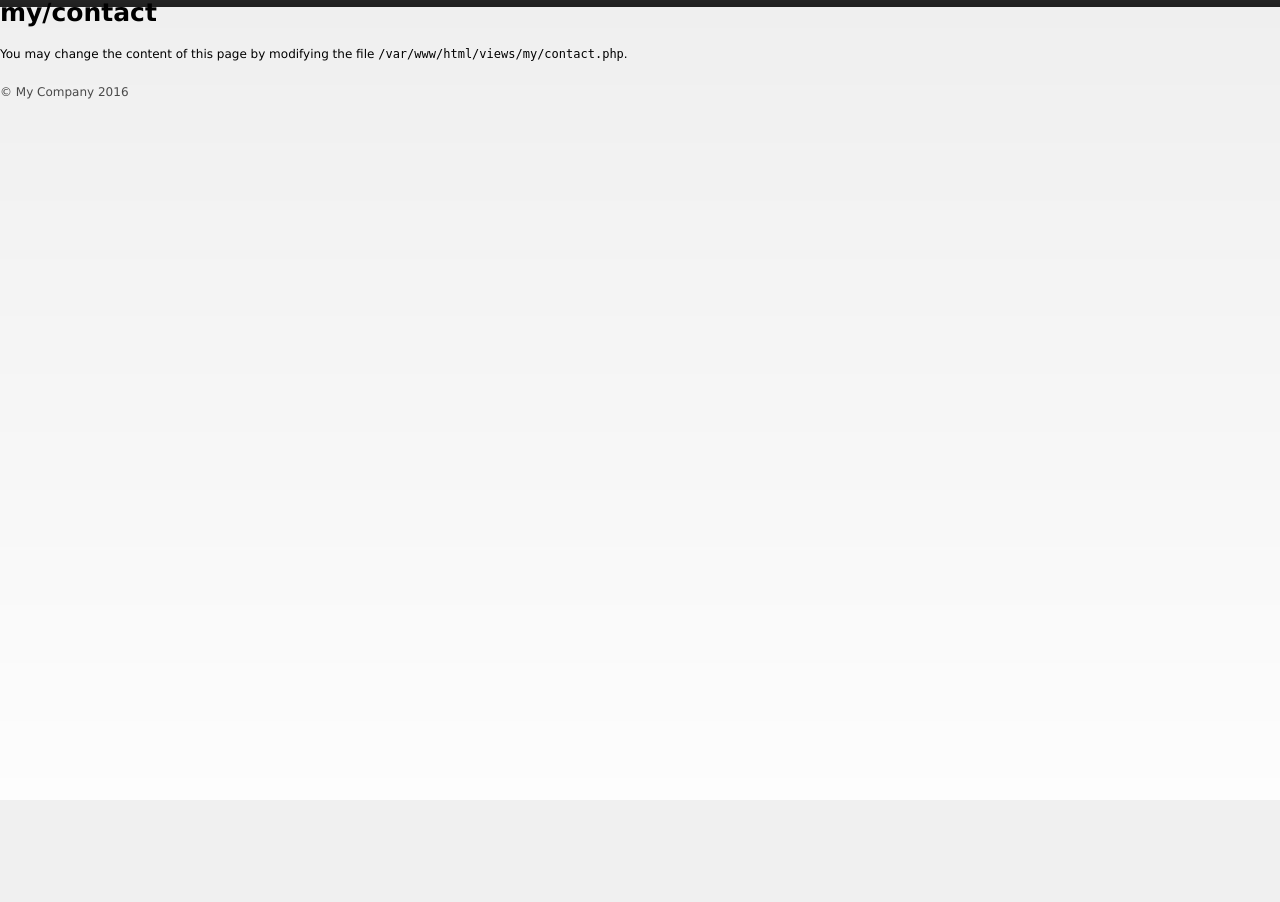
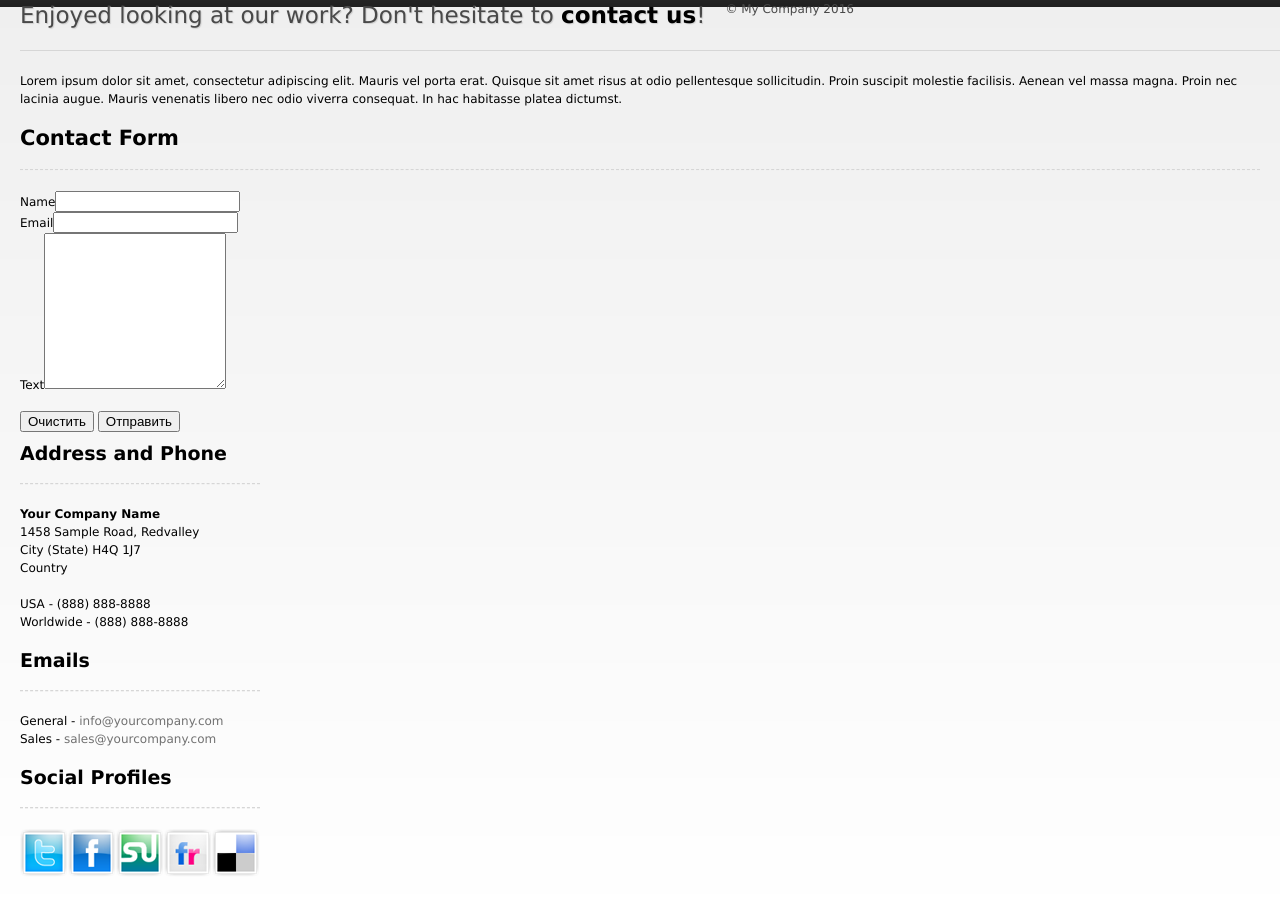
Before and after one commit to camward/Yii2-Blog, a Yii app: template views/my/contact.php in a window 1280 px wide. Before the commit the page ends 800 px from the top, so only its background shows below. Run offline with PHP 8.4 and a stand-in for Yii, Linux system fonts and the light colour scheme; the template is opened without the code that fills it, so the values that code supplies are empty; form fields are guessed from the names that the template uses; some libraries are stand-ins or nearby versions.

Commit message:
форма обратной связи

```diff
--- a/views/my/contact.php
+++ b/views/my/contact.php
@@ -1,9 +1,76 @@
-<?php
-/* @var $this yii\web\View */
+<?
+use yii\widgets\ActiveForm;
+use yii\helpers\Html;
 ?>
-<h1>my/contact</h1>
 
-<p>
-    You may change the content of this page by modifying
-    the file <code><?= __FILE__; ?></code>.
-</p>
+<!-- Caption Line -->
+<h2 class="grid_12 caption clearfix">Enjoyed looking at our work? Don't hesitate to <span>contact us</span>!</h2>
+<div class="hr grid_12 clearfix">&nbsp;</div>
+
+<!-- Column 1 / Content -->
+<div class="grid_8">
+    <p>Lorem ipsum dolor sit amet, consectetur adipiscing elit. Mauris vel porta erat. Quisque sit amet risus at odio pellentesque sollicitudin. Proin suscipit molestie facilisis. Aenean vel massa magna. Proin nec lacinia augue. Mauris venenatis libero nec odio viverra consequat. In hac habitasse platea dictumst.</p>
+    <!-- Contact Form -->
+    <h3>Contact Form</h3>
+    <div class="hr dotted clearfix">&nbsp;</div>
+
+    <?if(Yii::$app->session->hasFlash('success')):?>
+        <div class="alert alert-success alert-dismissable">
+            <?=Yii::$app->session->getFlash('success')?>
+        </div>
+    <?endif;?>
+    <?if(Yii::$app->session->hasFlash('error')):?>
+        <div class="alert alert-danger alert-dismissable">
+            <?=Yii::$app->session->getFlash('error')?>
+        </div>
+    <?endif;?>
+
+    <?$form = ActiveForm::begin();?>
+    <fieldset>
+        <?=$form->field($model, 'name')?>
+        <?=$form->field($model, 'email')?>
+        <?=$form->field($model, 'text')->textarea(['rows' => 10])?>
+    </fieldset>
+    <div class="link-form">
+        <?=Html::resetButton('Очистить', ['class' => 'btn btn-default btn-sm'])?>
+        <?=Html::submitButton('Отправить', ['class' => 'btn btn-primary btn-sm'])?>
+    </div>
+    <div class="clear"></div>
+    <?ActiveForm::end();?>
+    <br />
+</div>
+
+<!-- Column 2 / Sidebar -->
+<div class="grid_4 contact">
+    <!-- Adress and Phone Details -->
+    <h4 style="margin-top: 0px!important;">Address and Phone</h4>
+    <div class="hr dotted clearfix">&nbsp;</div>
+    <ul>
+        <li>
+            <strong>Your Company Name</strong><br />
+            1458 Sample Road, Redvalley<br />
+            City (State) H4Q 1J7<br />
+            Country<br /><br />
+        </li>
+        <li>USA - (888) 888-8888</li>
+        <li>Worldwide - (888) 888-8888</li>
+    </ul>
+    <!-- Email Addresses -->
+    <h4>Emails</h4>
+    <div class="hr dotted clearfix">&nbsp;</div>
+    <ul>
+        <li>General - <a href="mailto:info@yourcompany.com">info@yourcompany.com</a></li>
+        <li>Sales - <a href="mailto:sales@yourcompany.com">sales@yourcompany.com</a></li>
+    </ul>
+    <!-- Social Profile Links -->
+    <h4>Social Profiles</h4>
+    <div class="hr dotted clearfix">&nbsp;</div>
+    <ul>
+        <li class="float"><a href="javascript:void(0)"><img src="images/twitter.png" title="Twitter" /></a></li>
+        <li class="float"><a href="javascript:void(0)"><img src="images/facebook.png" title="Facebook" /></a></li>
+        <li class="float"><a href="javascript:void(0)"><img src="images/stumbleupon.png" title="StumbleUpon" /></a></li>
+        <li class="float"><a href="javascript:void(0)"><img src="images/flickr.png" title="Flickr" /></a></li>
+        <li class="float"><a href="javascript:void(0)"><img src="images/delicious.png" title="Delicious" /></a></li>
+    </ul>
+
+</div>
```
Also changed, not shown: controllers/MyController.php (+15 -1 lines), models/Contact.php (added, +30 -0 lines).
